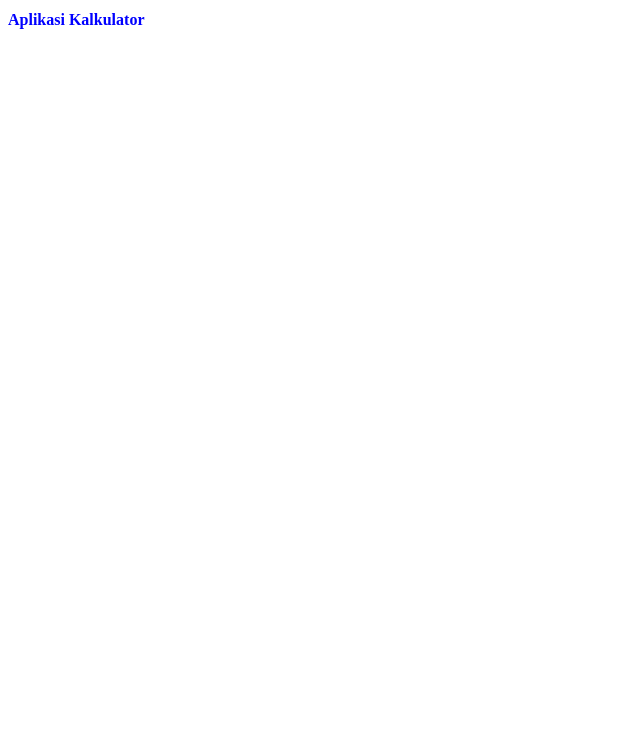
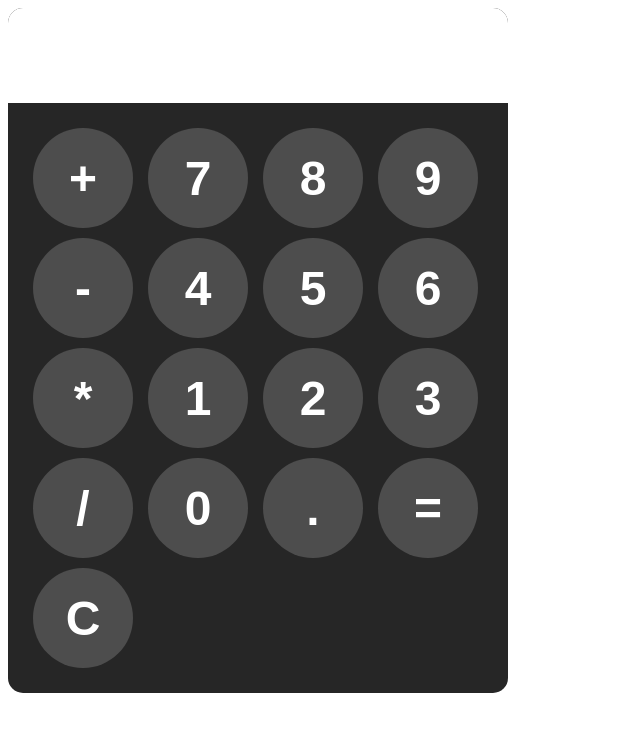
Before and after one commit to Nau10Fal/Kalkulator, a plain HTML site: page index.html in a window 1280 px wide. Shown: the whole page, without its empty margins (0-640 px from the left). Drawn offline with Linux system fonts and the light colour scheme.

Commit message:
menambahkan desain kalkulator

```diff
--- a/index.html
+++ b/index.html
@@ -7,6 +7,28 @@
     <link rel="stylesheet" href="styles.css">
 </head>
 <body>
-    <h1>Aplikasi Kalkulator</h1>
+    <div id="calculator">
+      <input id ="display" readonly>
+      <div id="keys">
+        <button onclick="appendTodisplay ('+')">+</button>
+        <button onclick="appendTodisplay ('7')">7</button>
+        <button onclick="appendTodisplay ('8')">8</button>
+        <button onclick="appendTodisplay ('9')">9</button>
+        <button onclick="appendTodisplay ('-')">-</button>
+        <button onclick="appendTodisplay ('4')">4</button>
+        <button onclick="appendTodisplay ('5')">5</button>
+        <button onclick="appendTodisplay ('6')">6</button>
+        <button onclick="appendTodisplay ('*')">*</button>
+        <button onclick="appendTodisplay ('1')">1</button>
+        <button onclick="appendTodisplay ('2')">2</button>
+        <button onclick="appendTodisplay ('3')">3</button>
+        <button onclick="appendTodisplay ('/')">/</button>
+        <button onclick="appendTodisplay ('0')">0</button>
+        <button onclick="appendTodisplay ('.')">.</button>
+        <button onclick="calculate ()">=</button>
+        <button onclick="clearDisplay ()">C</button>
+      </div>
+    </div>
+    <script src="script.js"></script>
 </body>
 </html>
--- a/styles.css
+++ b/styles.css
@@ -1 +1,32 @@
-h1{color: blue; font-size: 16px;}
+#calculator{
+    font-family: Arial, Helvetica, sans-serif;
+    background-color: hsl(0, 0%, 15%);
+    border-radius: 15px;
+    max-width: 500px;
+    overflow: hidden;
+}
+#display{
+    width: 100%;
+    padding: 20px;
+    background-color: white;
+    font-size: 3rem;
+    text-align: left;
+    border: none;
+}
+#keys{
+    display:grid;
+    grid-template-columns: repeat(4,1fr);
+    gap: 10px;
+    padding: 25px;
+}
+button{
+    width: 100px;
+    height: 100px;
+    border-radius: 50px;
+    border: none;
+    background-color: hsl(0, 0%, 30%);
+    color: white;
+    font-size: 3em;
+    font-weight: bold;
+    cursor: pointer;
+}
```
Also changed, not shown: script.js (added).
